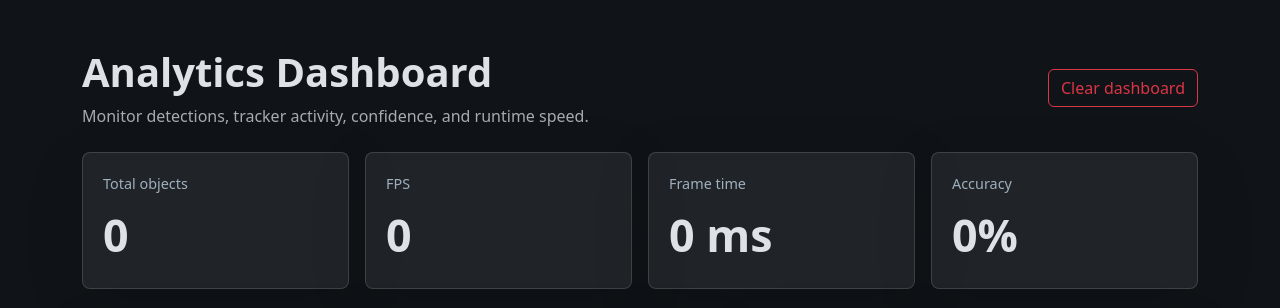
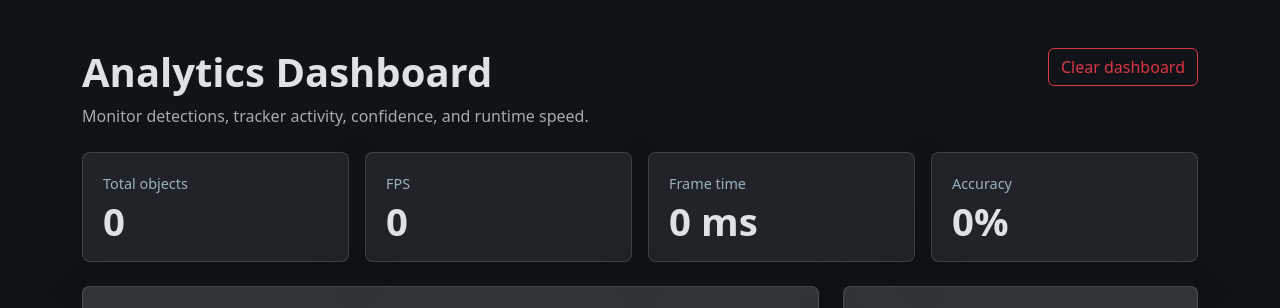
Before and after one commit to amitpal200/AI-Vision-Tracker, a Flask app: page /dashboard in a window 1280 px wide. Shown: the part 57-365 px from the top of the page. Run offline with Flask 3, Linux system fonts and the light colour scheme; data that the repository does not hold is empty; a map, chart or similar area stays blank.

Commit message:
Fix dashboard responsive layout

```diff
--- a/static/css/styles.css
+++ b/static/css/styles.css
@@ -9,6 +9,7 @@
 body {
   min-height: 100vh;
   background: #101418;
+  overflow-x: hidden;
 }
 
 [data-bs-theme="light"] body {
@@ -163,6 +164,36 @@ body {
   color: #adb5bd;
 }
 
+.dashboard-header {
+  display: grid;
+  grid-template-columns: minmax(0, 1fr) auto;
+  gap: 1rem;
+  align-items: start;
+  margin-bottom: 1.5rem;
+}
+
+.dashboard-heading {
+  min-width: 0;
+}
+
+.dashboard-header .btn {
+  max-width: 100%;
+  white-space: nowrap;
+}
+
+.dashboard-metrics {
+  display: grid;
+  grid-template-columns: repeat(4, minmax(0, 1fr));
+  gap: 1rem;
+}
+
+.dashboard-charts {
+  display: grid;
+  grid-template-columns: minmax(0, 1.35fr) minmax(320px, 0.65fr);
+  gap: 1.5rem;
+  margin-top: 1.5rem;
+}
+
 .metric span {
   display: block;
   color: #9fb0bd;
@@ -172,12 +203,20 @@ body {
 .metric strong {
   display: block;
   margin-top: 0.4rem;
-  font-size: clamp(1.8rem, 4vw, 2.8rem);
+  font-size: clamp(1.8rem, 3vw, 2.5rem);
+  line-height: 1.05;
+  overflow-wrap: anywhere;
 }
 
 .chart-panel {
   position: relative;
-  min-height: 340px;
+  min-height: 360px;
+  min-width: 0;
+  overflow: hidden;
+}
+
+.chart-panel canvas {
+  max-width: 100%;
 }
 
 .panel-title {
@@ -189,6 +228,34 @@ body {
   background: var(--muted-panel);
 }
 
+@media (max-width: 1200px) {
+  .dashboard-metrics {
+    grid-template-columns: repeat(2, minmax(0, 1fr));
+  }
+
+  .dashboard-charts {
+    grid-template-columns: 1fr;
+  }
+}
+
+@media (max-width: 768px) {
+  .dashboard-header {
+    grid-template-columns: 1fr;
+  }
+
+  .dashboard-header .btn {
+    justify-self: start;
+  }
+
+  .dashboard-metrics {
+    grid-template-columns: 1fr;
+  }
+
+  .metric strong {
+    font-size: clamp(1.65rem, 10vw, 2.2rem);
+  }
+}
+
 @keyframes scan {
   from { transform: translateY(0); }
   to { transform: translateY(360px); }
--- a/static/js/app.js
+++ b/static/js/app.js
@@ -199,10 +199,10 @@ async function loadDashboard() {
   if (!document.getElementById("classChart")) return;
   const response = await fetch("/api/analytics");
   const data = await response.json();
-  document.getElementById("metricTotal").textContent = data.total_detected_objects || 0;
-  document.getElementById("metricFps").textContent = data.fps || 0;
-  document.getElementById("metricTime").textContent = `${data.processing_time_ms || 0} ms`;
-  document.getElementById("metricAccuracy").textContent = `${data.overall_detection_accuracy || 0}%`;
+  document.getElementById("metricTotal").textContent = formatCompactNumber(data.total_detected_objects || 0);
+  document.getElementById("metricFps").textContent = formatMetricNumber(data.fps || 0);
+  document.getElementById("metricTime").textContent = `${formatMetricNumber(data.processing_time_ms || 0)} ms`;
+  document.getElementById("metricAccuracy").textContent = `${formatMetricNumber(data.overall_detection_accuracy || 0)}%`;
 
   const labels = Object.keys(data.class_counts || {});
   const values = Object.values(data.class_counts || {});
@@ -228,6 +228,19 @@ async function loadDashboard() {
   }
 }
 
+function formatMetricNumber(value) {
+  const number = Number(value) || 0;
+  if (number >= 1000) return Math.round(number).toLocaleString();
+  if (number >= 100) return number.toFixed(0);
+  if (number >= 10) return number.toFixed(1);
+  return number.toFixed(2).replace(/\.?0+$/, "");
+}
+
+function formatCompactNumber(value) {
+  const number = Number(value) || 0;
+  return number >= 10000 ? number.toLocaleString() : String(number);
+}
+
 document.getElementById("clearDashboard")?.addEventListener("click", async () => {
   const confirmed = window.confirm("Clear dashboard detection history?");
   if (!confirmed) return;
--- a/templates/dashboard.html
+++ b/templates/dashboard.html
@@ -1,31 +1,29 @@
 {% extends "base.html" %}
 {% block content %}
 <section class="container py-5">
-  <div class="d-flex flex-wrap justify-content-between align-items-center gap-3">
-    <div>
+  <div class="dashboard-header">
+    <div class="dashboard-heading">
       <h1 class="fw-bold">Analytics Dashboard</h1>
       <p class="text-secondary-emphasis mb-0">Monitor detections, tracker activity, confidence, and runtime speed.</p>
     </div>
     <button class="btn btn-outline-danger" id="clearDashboard" type="button">Clear dashboard</button>
   </div>
-  <div class="row g-3 mt-2">
-    <div class="col-md-3"><div class="metric"><span>Total objects</span><strong id="metricTotal">0</strong></div></div>
-    <div class="col-md-3"><div class="metric"><span>FPS</span><strong id="metricFps">0</strong></div></div>
-    <div class="col-md-3"><div class="metric"><span>Frame time</span><strong id="metricTime">0 ms</strong></div></div>
-    <div class="col-md-3"><div class="metric"><span>Accuracy</span><strong id="metricAccuracy">0%</strong></div></div>
+
+  <div class="dashboard-metrics">
+    <div class="metric"><span>Total objects</span><strong id="metricTotal">0</strong></div>
+    <div class="metric"><span>FPS</span><strong id="metricFps">0</strong></div>
+    <div class="metric"><span>Frame time</span><strong id="metricTime">0 ms</strong></div>
+    <div class="metric"><span>Accuracy</span><strong id="metricAccuracy">0%</strong></div>
   </div>
-  <div class="row g-4 mt-2">
-    <div class="col-lg-7">
-      <div class="chart-panel">
-        <div class="panel-title">Objects by class</div>
-        <canvas id="classChart"></canvas>
-      </div>
+
+  <div class="dashboard-charts">
+    <div class="chart-panel chart-panel-wide">
+      <div class="panel-title">Objects by class</div>
+      <canvas id="classChart"></canvas>
     </div>
-    <div class="col-lg-5">
-      <div class="chart-panel">
-        <div class="panel-title">Live system mix</div>
-        <canvas id="systemChart"></canvas>
-      </div>
+    <div class="chart-panel chart-panel-side">
+      <div class="panel-title">Live system mix</div>
+      <canvas id="systemChart"></canvas>
     </div>
   </div>
 </section>
```
